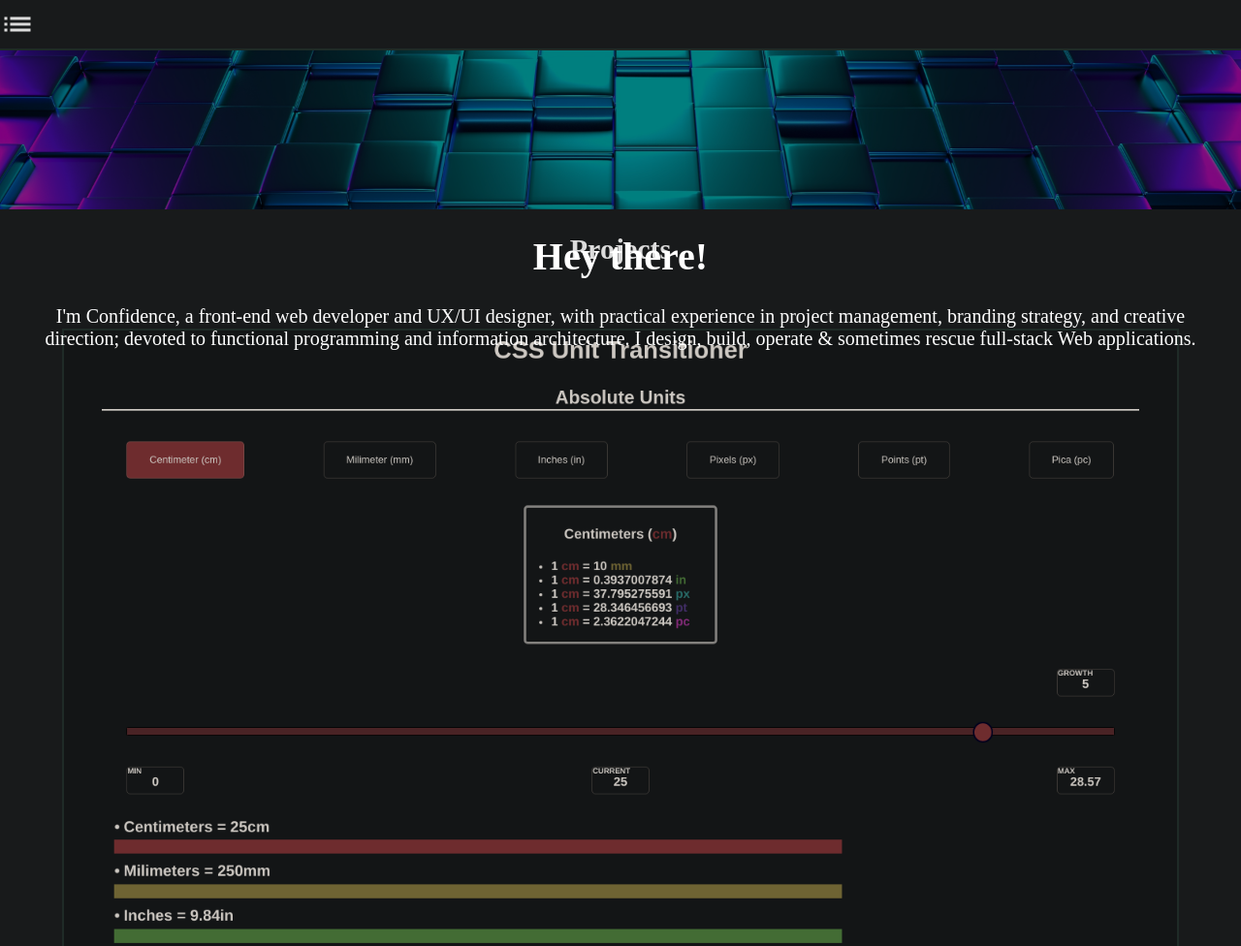
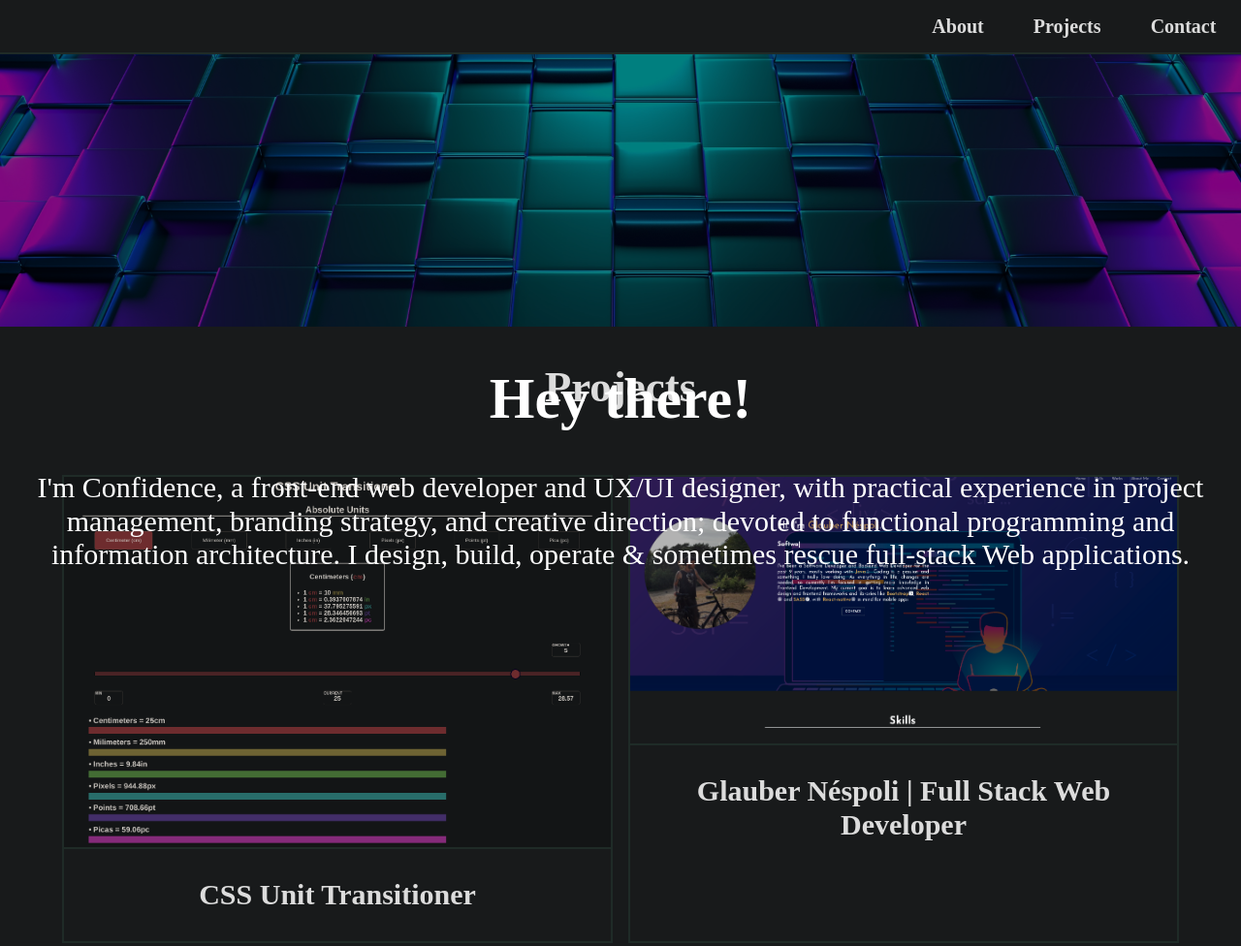
Before and after one commit to glaubernespoli/FbW39_RWD_Exercise2, a website: page public/index.html in a window 1280 px wide. Shown: the top 976 px of the page at 97% size. Drawn offline with nearby package versions, Linux system fonts and the light colour scheme.

Commit message:
tablet layout

```diff
--- a/public/css/main.css
+++ b/public/css/main.css
@@ -9,13 +9,21 @@
     --about-font-color: rgb(255, 255, 255);
 
     --font-size-mobile: 20px;
-    --font-size-tablet: 20px;
+    --font-size-tablet: 30px;
     --font-size-desktop: 35px;
+    --font-size: var(--font-size-mobile);
 
-    --nav-bar-height: 2.5em;
+    --icon-font-size-mobile: 48px;
+    --icon-font-size-tablet: 64px;
+    --icon-font-size: var(--icon-font-size-mobile);
+
+    --nav-bar-height-mobile: 2.5em;
+    --nav-bar-height-tablet: 1.8em;
+    --nav-bar-height: var(--nav-bar-height-mobile);
 
 
     --text-margin-mobile: 2vw;
+    --text-margin: var(--text-margin-mobile);
 }
 
 html {
@@ -26,7 +34,7 @@ html {
 body {
     background-color: var(--bg-color);
     display: grid;
-    font-size: var(--font-size-mobile);
+    font-size: var(--font-size);
     color: var(--font-color);
 }
 
@@ -39,18 +47,22 @@ a {
 h1,
 h2,
 p {
-    margin-left: var(--text-margin-mobile);
-    margin-right: var(--text-margin-mobile);
+    margin-left: var(--text-margin);
+    margin-right: var(--text-margin);
     text-align: center;
 }
 
 header {
     position: fixed;
-    z-index: 9999999;
+    z-index: 50;
     border-bottom: var(--border-style);
     width: 100%;
     background-color: var(--bg-color);
     height: var(--nav-bar-height);
+}
+
+header nav {
+    height: 100%
 }
 
 nav label.navbar-toggle {
@@ -95,24 +107,12 @@ nav label.navbar-toggle {
     border-bottom: var(--border-style);
 }
 
-.md-18 {
-    font-size: 18px;
-}
-
-.md-24 {
-    font-size: 24px;
-}
-
-.md-36 {
-    font-size: 36px;
-}
-
-.md-48 {
-    font-size: 48px;
+.icon {
+    font-size: var(--icon-font-size);
 }
 
 section:first-of-type {
-    margin-top: var(--nav-bar-height);
+    padding-top: var(--nav-bar-height);
 }
 
 #about {
@@ -137,7 +137,7 @@ section:first-of-type {
 
 #projects div.projects-wrapper {
     display: grid;
-    grid-template-columns: repeat(auto-fill, 1fr);
+    grid-template-columns: repeat(1, 1fr);
     margin: 5vw;
     justify-content: space-evenly;
     gap: 2vh;
@@ -177,3 +177,56 @@ section:first-of-type {
 footer {
     border-top: var(--border-style);
 }
+
+
+@media only screen and (min-width: 600px) {
+    #projects div.projects-wrapper {
+        grid-template-columns: repeat(2, 1fr);
+    }
+
+    :root {
+        --font-size: var(--font-size-tablet);
+        --nav-bar-height: var(--nav-bar-height-tablet);
+        --icon-font-size: var(--icon-font-size-tablet);
+    }
+
+    #chkToggle:checked+#main-nav {
+        display: none;
+    }
+
+    #main-nav {
+        height: 100%;
+        list-style: none;
+        display: flex;
+        justify-content: flex-end;
+        align-items: center;
+
+
+        opacity: 1;
+        visibility: visible;
+    }
+
+    #main-nav>li {
+        margin: 0;
+        border-bottom: 0;
+        font-size: var(--font-size-mobile);
+
+        padding-left: var(--text-margin);
+        padding-right: var(--text-margin);
+    }
+
+    nav label.navbar-toggle {
+        display: none;
+    }
+}
+
+/* @media only screen and (min-width: 769px) {
+    #projects div.projects-wrapper {
+        grid-template-columns: repeat(4, 1fr);
+    }
+
+    :root {
+        --font-size: var(--font-size-desktop);
+
+    }
+} */
--- a/public/index.html
+++ b/public/index.html
@@ -17,7 +17,7 @@
     <header>
         <nav>
             <label class="navbar-toggle" for="chkToggle">
-                <i class="material-icons md-36">list</i>
+                <i class="material-icons icon">list</i>
             </label>
             <input type="checkbox" id="chkToggle" />
             <ul id="main-nav">
@@ -101,12 +101,12 @@
         <h2>Where to find me</h2>
         <div class="social-network-container">
             <div class="social-network-box"><a href="https://github.com/danistefanovic/build-your-own-x"
-                    target="_blank"><span class="mdi md-48 mdi-github"></span></a></div>
+                    target="_blank"><span class="mdi icon mdi-github"></span></a></div>
             <div class="social-network-box"><a href="https://twitter.com/jesus" target="_blank"><span
-                        class="mdi md-48 mdi-twitter"></span></a></div>
+                        class="mdi icon mdi-twitter"></span></a></div>
             <div class="social-network-box"><a
                     href="https://www.linkedin.com/pulse/linketinder-emma-preston-writer-blogger-poet"
-                    target="_blank"><span class="mdi md-48 mdi-linkedin"></span></a></div>
+                    target="_blank"><span class="mdi icon mdi-linkedin"></span></a></div>
         </div>
     </section>
     <footer>
```
